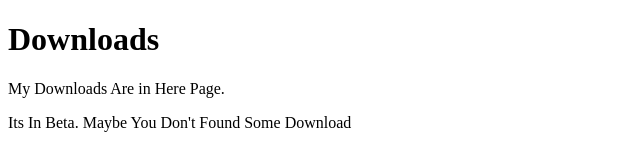
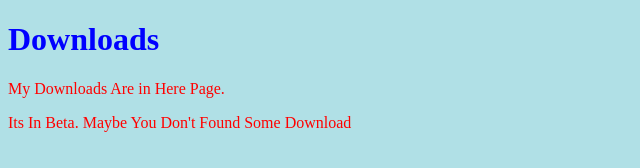
Before and after one commit to Dadsam902/Downloads, a plain HTML site: page index.html in a window 1280 px wide. Shown: the whole page, without its empty margins (0-640 px from the left). Drawn offline with Linux system fonts and the light colour scheme.

Commit message:
Update index.html

```diff
--- a/index.html
+++ b/index.html
@@ -1,7 +1,11 @@
 <!DOCTYPE html>
 <html>
 <head>
-<title>Page Title</title>
+<style>
+body {background-color: powderblue;}
+h1   {color: blue;}
+p    {color: red;}
+</style>
 </head>
 <body>
 
@@ -11,3 +15,12 @@
 
 </body>
 </html>
+
+<title>Downloads</title>
+</head>
+<body>
+
+
+
+</body>
+</html>
```
